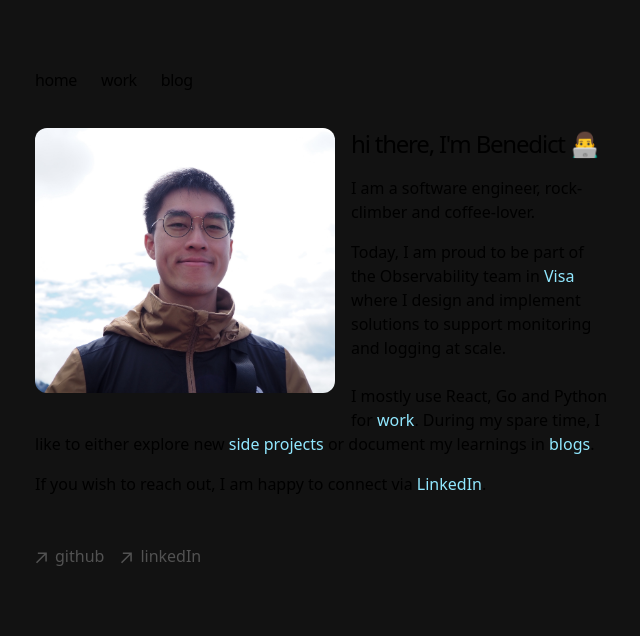
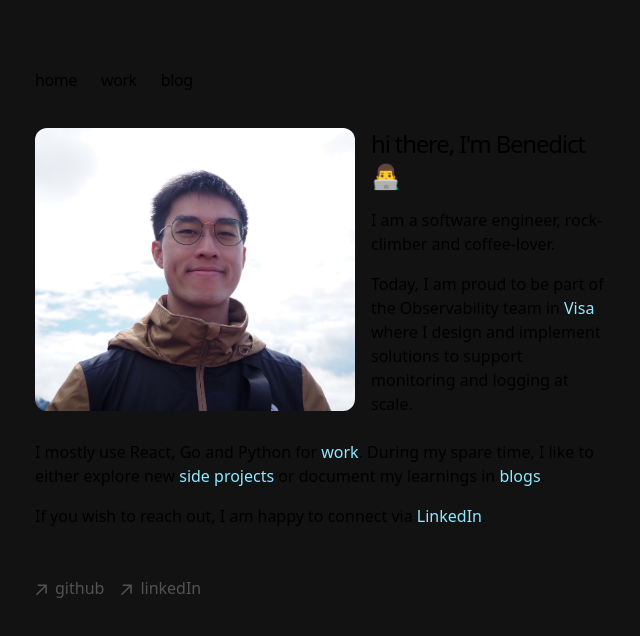
Before and after one commit to chensxb97/chensxb97.github.io, a Next.js app: page / in a window 1280 px wide. Shown: the top 636 px of the page, without its empty margins (317-957 px from the left). Built offline with nearby package versions, Linux system fonts and the light colour scheme.

Commit message:
Update size

```diff
--- a/app/page.tsx
+++ b/app/page.tsx
@@ -9,8 +9,8 @@ export default function Page() {
           <Image
             src="/profile.png"
             alt="Profile picture"
-            width={300}
-            height={400}
+            width={320}
+            height={500}
             className="rounded rounded-xl"
           />
         </div>
```
